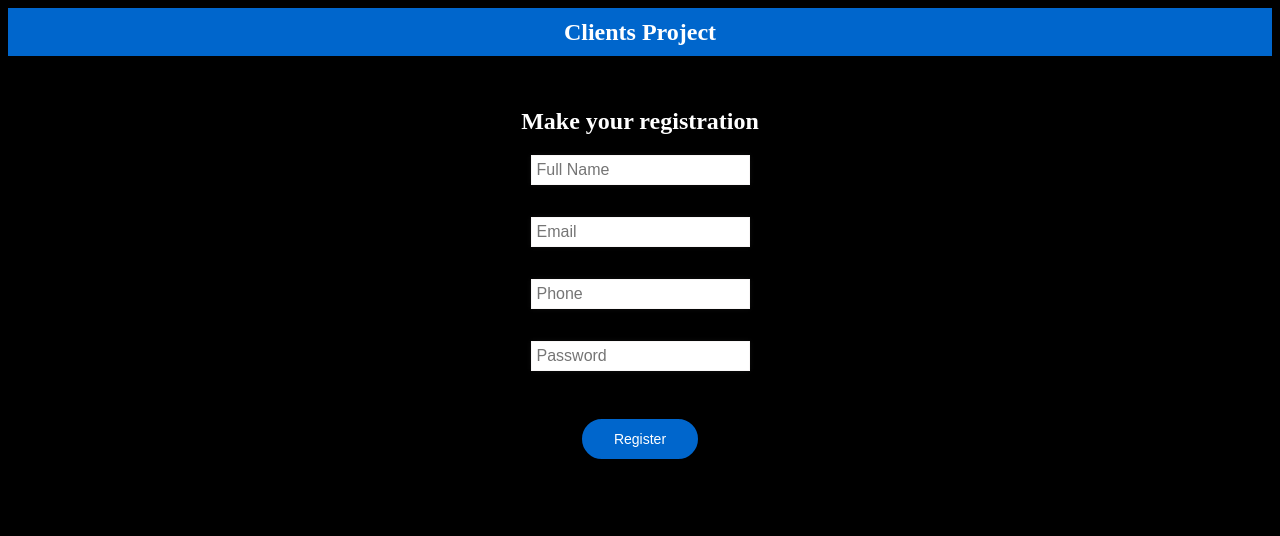
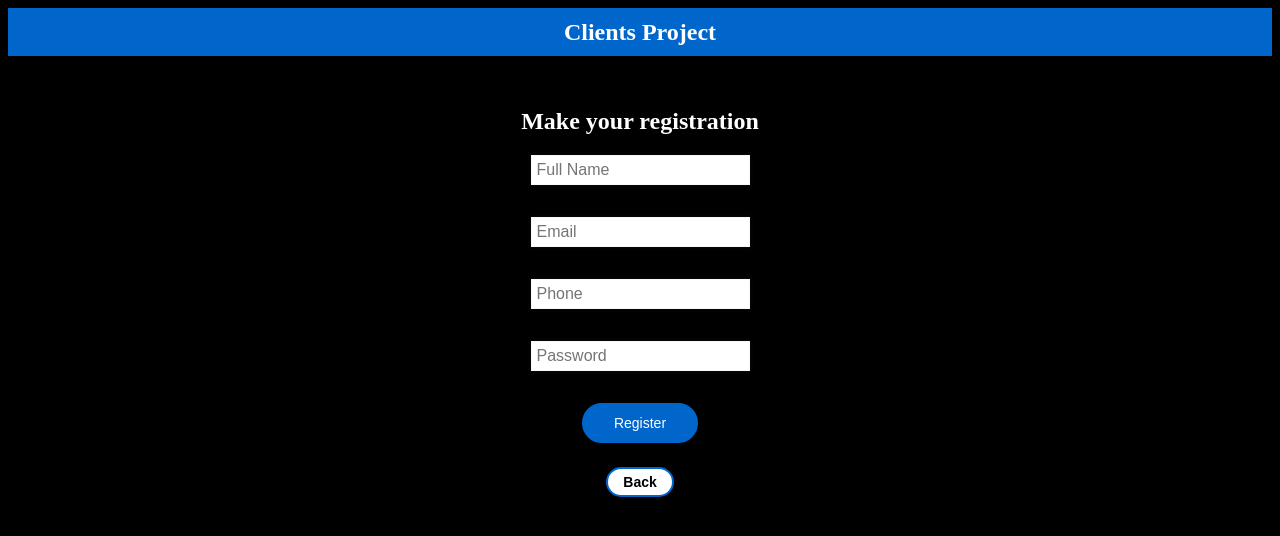
Before and after one commit to richzago97/cadastro-clientes-fullstack, a React (Create React App) app in the folder front-end/: page /clients in a window 1280 px wide. Shown: the top 536 px of the page. Built offline with nearby package versions, Linux system fonts and the light colour scheme; sample sign-in values are in the browser's storage.

Commit message:
feat: added button back

```diff
--- a/front-end/src/components/forms/formClient/index.tsx
+++ b/front-end/src/components/forms/formClient/index.tsx
@@ -4,8 +4,10 @@ import { AuthContext, IDataRegister } from "../../../contexts/AuthContext";
 import { useContext } from "react";
 import { yupResolver } from "@hookform/resolvers/yup";
 import { schemaClientRegister } from "../../../validations/validationRegister";
+import { useNavigate } from "react-router-dom";
 
 export const FormClientRegister = () => {
+  const navigate = useNavigate();
   const { clientRegister } = useContext(AuthContext);
 
   const {
@@ -49,6 +51,14 @@ export const FormClientRegister = () => {
         <button className="btn" type="submit">
           Register
         </button>
+
+        <button
+          className="btnback"
+          type="button"
+          onClick={() => navigate("/login")}
+        >
+          Back
+        </button>
       </FormStyle>
     </Container>
   );
--- a/front-end/src/components/forms/formClient/style.ts
+++ b/front-end/src/components/forms/formClient/style.ts
@@ -44,7 +44,7 @@ export const FormStyle = styled.form`
   }
 
   .btn {
-    margin-top: 1rem;
+    margin-bottom: 1.5rem;
     font-weight: 0;
     font-size: 14px;
     color: #fff;
@@ -70,6 +70,32 @@ export const FormStyle = styled.form`
     border: solid 2px #0066cc;
   }
 
+  .btnback {
+    font-weight: bolder;
+    font-size: 14px;
+    color: #000000;
+    background-color: #fff;
+    padding: 5px 15px;
+    border: 2px solid #0066cc;
+    box-shadow: rgb(0, 0, 0) 0px 0px 0px 0px;
+    border-radius: 50px;
+    transition: 1000ms;
+    transform: translateY(0);
+    display: flex;
+    flex-direction: row;
+    align-items: center;
+    cursor: pointer;
+  }
+
+  .btnback:hover {
+    transition: 1000ms;
+    padding: 10px 20px;
+    transform: translateY(-0px);
+    background-color: #fff;
+    color: #0066cc;
+    border: solid 2px #0066cc;
+  }
+
   .error {
     color: red;
   }
```
